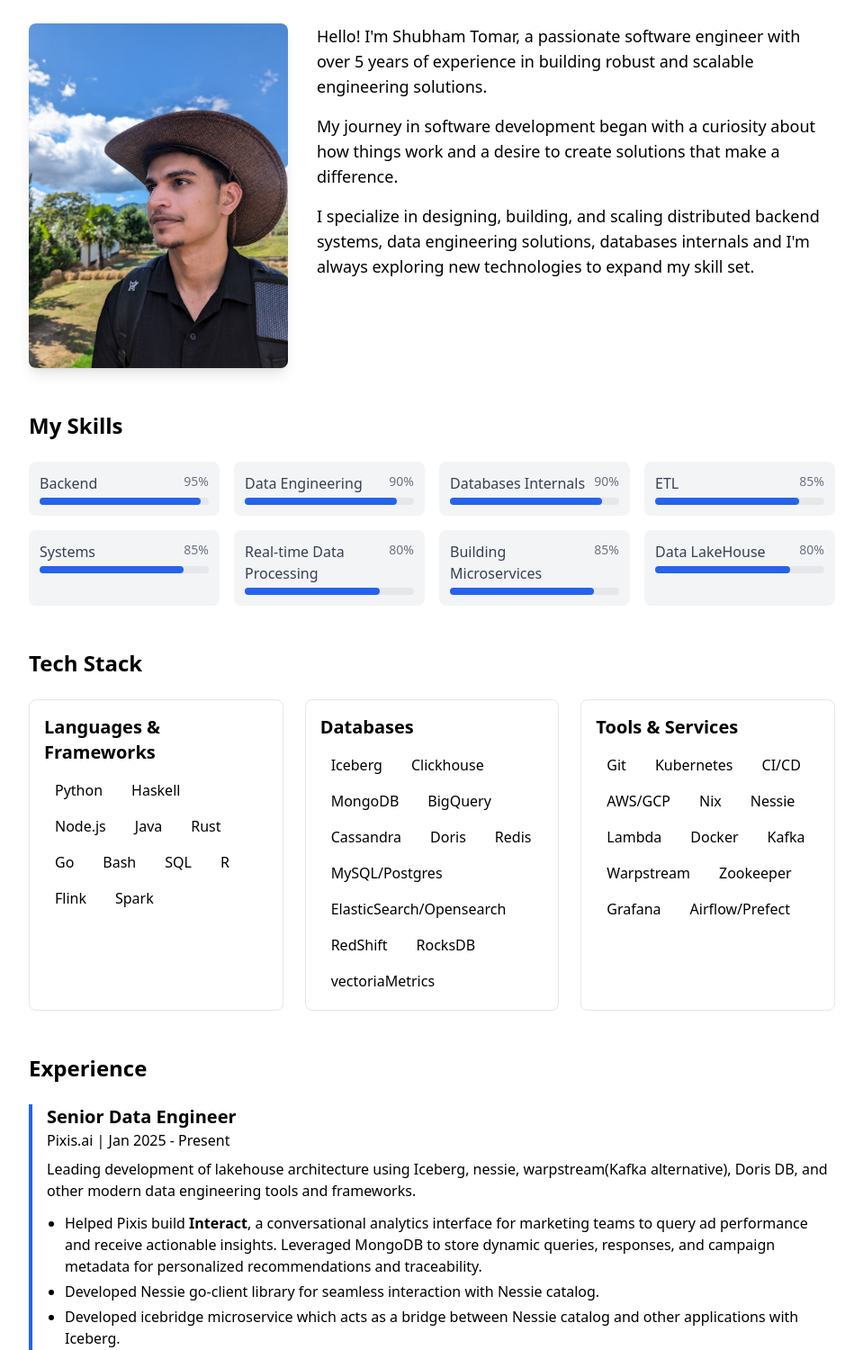
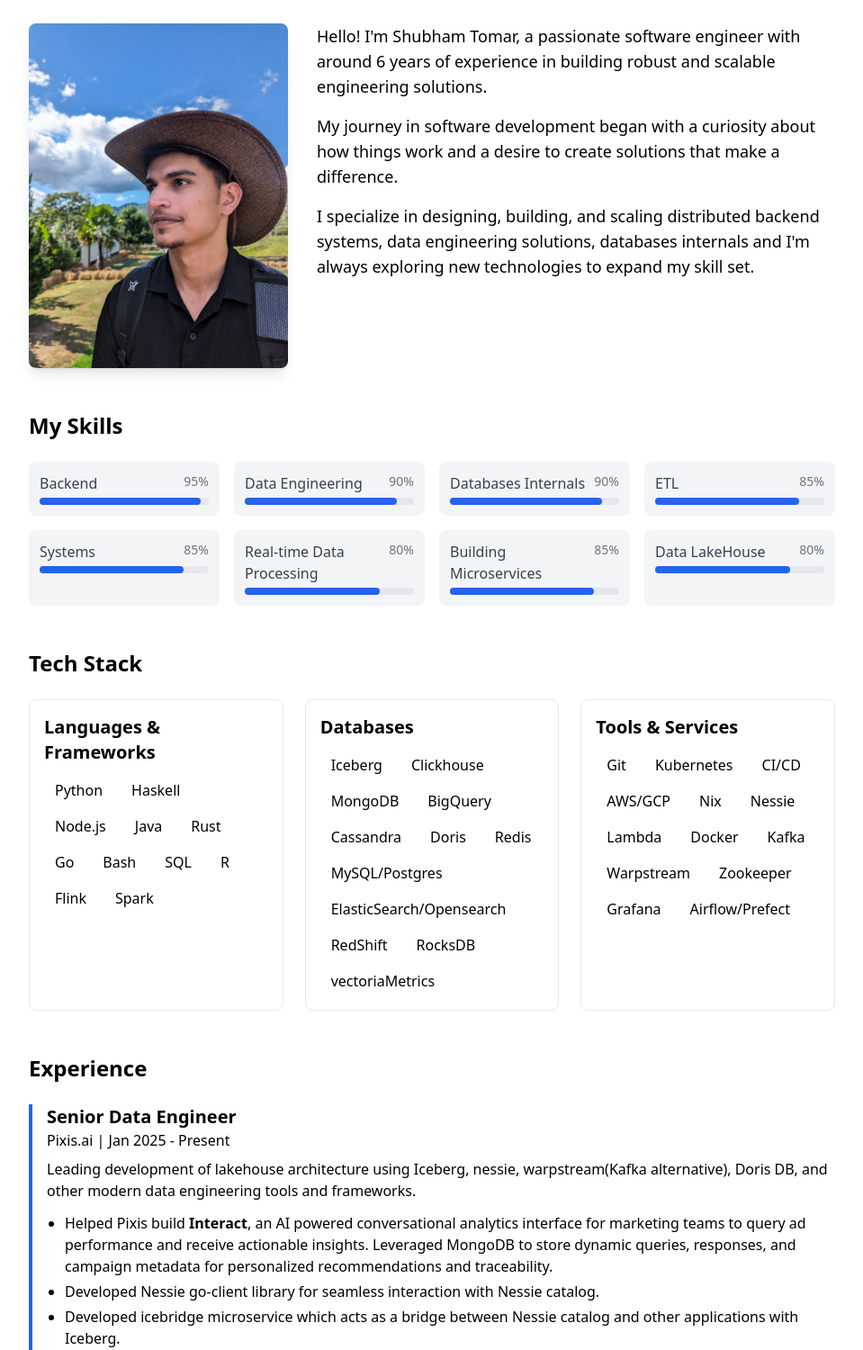
Before and after one commit to shubham-tomar/portfolio, a website built with Vite: page about.html in a window 1280 px wide. Shown: the part 198-1698 px from the top of the page at 90% size, without its empty margins (160-1119 px from the left). Built offline with nearby package versions, Linux system fonts and the light colour scheme.

Commit message:
updating contetnt

```diff
--- a/about.html
+++ b/about.html
@@ -33,7 +33,7 @@
                 </div>
                 <div class="md:w-2/3">
                     <p class="text-lg text-custom-secondary mb-4">
-                        Hello! I'm Shubham Tomar, a passionate software engineer with over 5 years of experience in building robust and scalable engineering solutions.
+                        Hello! I'm Shubham Tomar, a passionate software engineer with around 6 years of experience in building robust and scalable engineering solutions.
                     </p>
                     <p class="text-lg text-custom-secondary mb-4">
                         My journey in software development began with a curiosity about how things work and a desire to
--- a/js/main.js
+++ b/js/main.js
@@ -293,7 +293,7 @@ function initAboutPage() {
             period: 'Jan 2025 - Present',
             description: `Leading development of lakehouse architecture using Iceberg, nessie, warpstream(Kafka alternative), Doris DB, and other modern data engineering tools and frameworks.
             <ul class="list-disc pl-5 mt-3 space-y-1">
-                <li>Helped Pixis build <a href="https://interact.pixis.ai/interact" class="text-accent hover:text-accent-hover font-semibold" target="_blank">Interact</a>, a conversational analytics interface for marketing teams to query ad performance and receive actionable insights. Leveraged MongoDB to store dynamic queries, responses, and campaign metadata for personalized recommendations and traceability.</li>
+                <li>Helped Pixis build <a href="https://interact.pixis.ai/interact" class="text-accent hover:text-accent-hover font-semibold" target="_blank">Interact</a>, an AI powered conversational analytics interface for marketing teams to query ad performance and receive actionable insights. Leveraged MongoDB to store dynamic queries, responses, and campaign metadata for personalized recommendations and traceability.</li>
                 <li>Developed Nessie go-client library for seamless interaction with Nessie catalog.</li>
                 <li>Developed icebridge microservice which acts as a bridge between Nessie catalog and other applications with Iceberg.</li>
                 <li>Contributed to open source <a href="https://github.com/apache/iceberg-go" class="text-accent hover:text-accent-hover font-semibold" target="_blank">apache/iceberg-go</a> library by adding <a href="https://github.com/apache/iceberg-go/pull/308" class="text-accent hover:text-accent-hover font-semibold" target="_blank">fix for createTable API</a>.</li>
```
